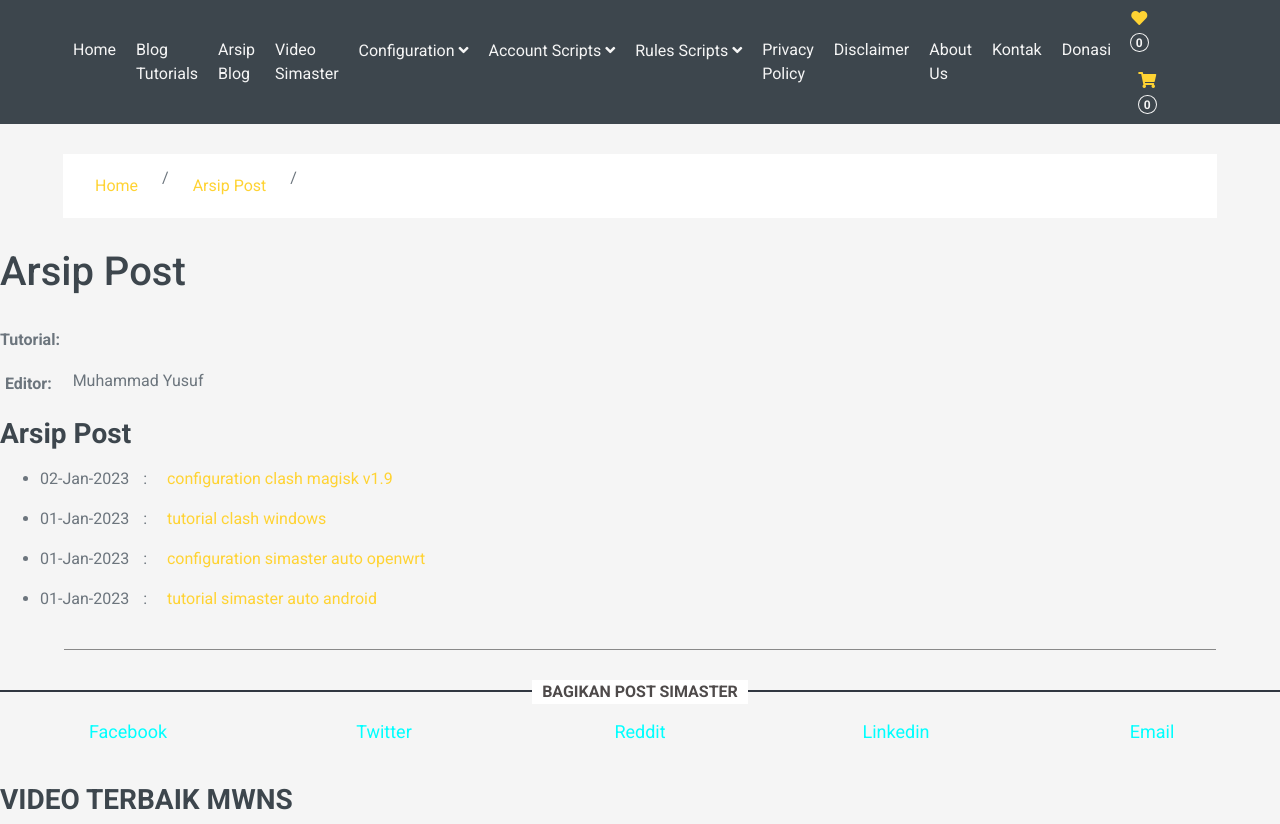
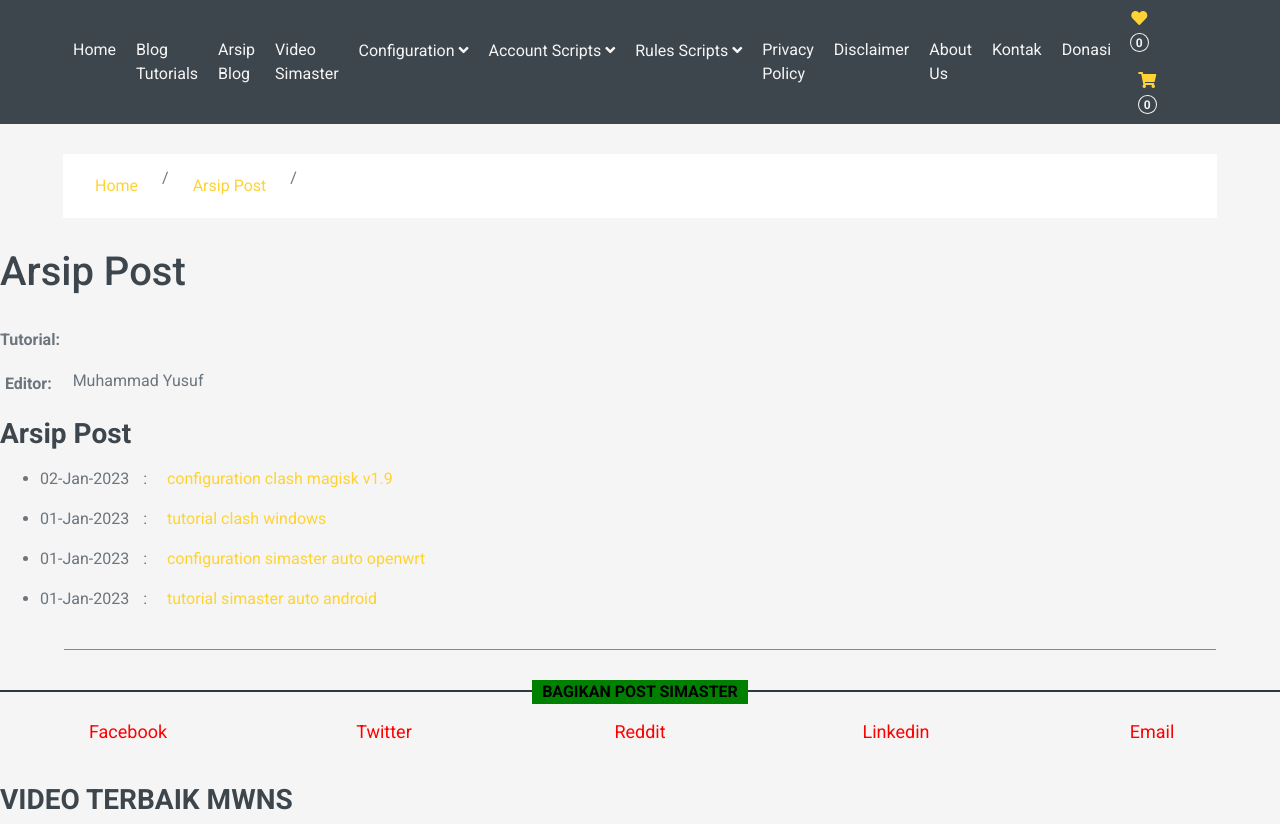
Before and after one commit to mwnsofficial/simaster, a Jekyll site: the page built from pages/blog/arsip.html, in a window 1280 px wide. Shown: the top 824 px of the page. Built offline with Jekyll 4.4.1, drawn with Linux system fonts in a browser that asks for light colours; nearby versions of some CDN libraries; comment, search, counter and statistics services are not loaded; grey boxes are pictures that could not be loaded.

Commit message:
Update customstyle.css

```diff
--- a/css/customstyle.css
+++ b/css/customstyle.css
@@ -334,10 +334,10 @@ a:hover {
 .bagikan-sekarang {
     display: inline-block;
     margin: 0;
-    color: #4e4a4a;
+    color: black;
     text-transform: uppercase;
     font-size: 16px;
-    background: #fff;
+    background: green;
     z-index: 1;
     position: relative;
     padding: 0 10px;
@@ -369,7 +369,7 @@ a:hover {
     width: 20%;
     display: block;
     font-size: 18px;
-    color: cyan;
+    color: red;
     transition: opacity 0.15s linear;
     float: left;
 }
@@ -378,8 +378,8 @@ a:hover {
   #kotak-bagikan a {
     width: 20%;
     display: block;
-    font-size: 18px;
-    color: red;
+    font-size: 15px;
+    color: cyan;
     transition: opacity 0.15s linear;
     float: left;
   }
```
